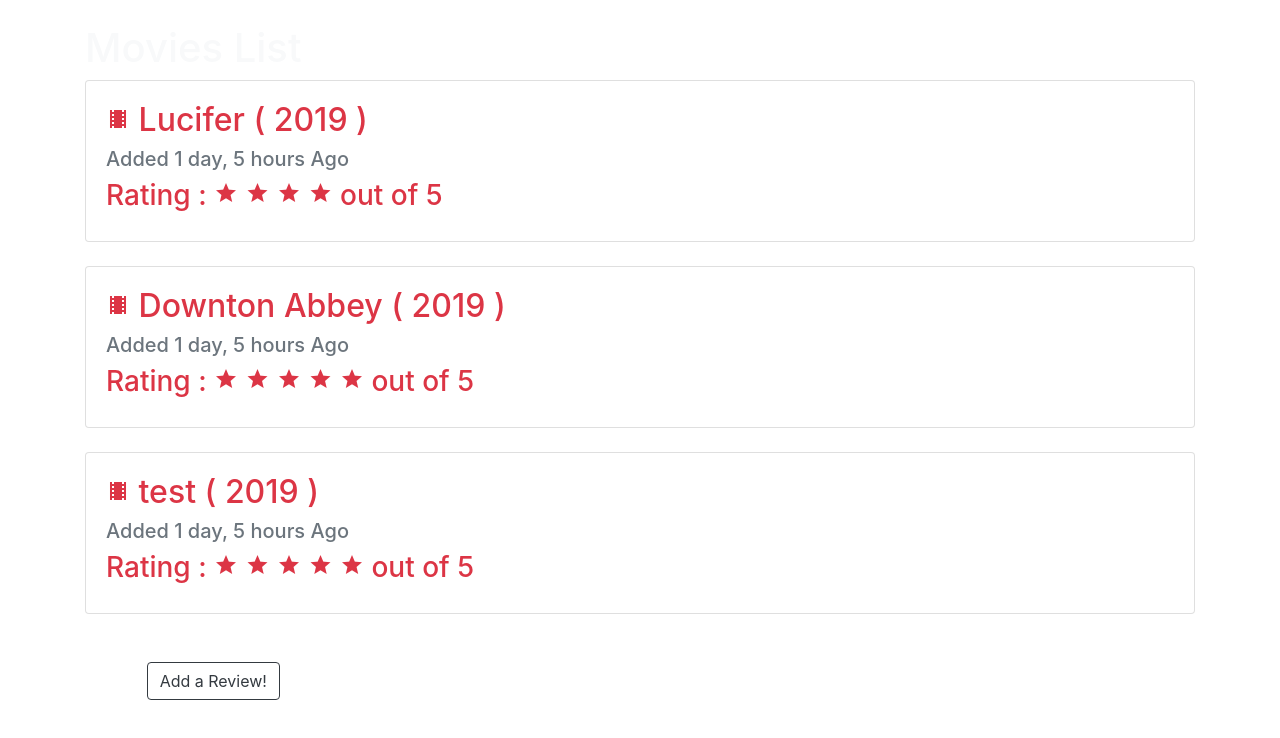
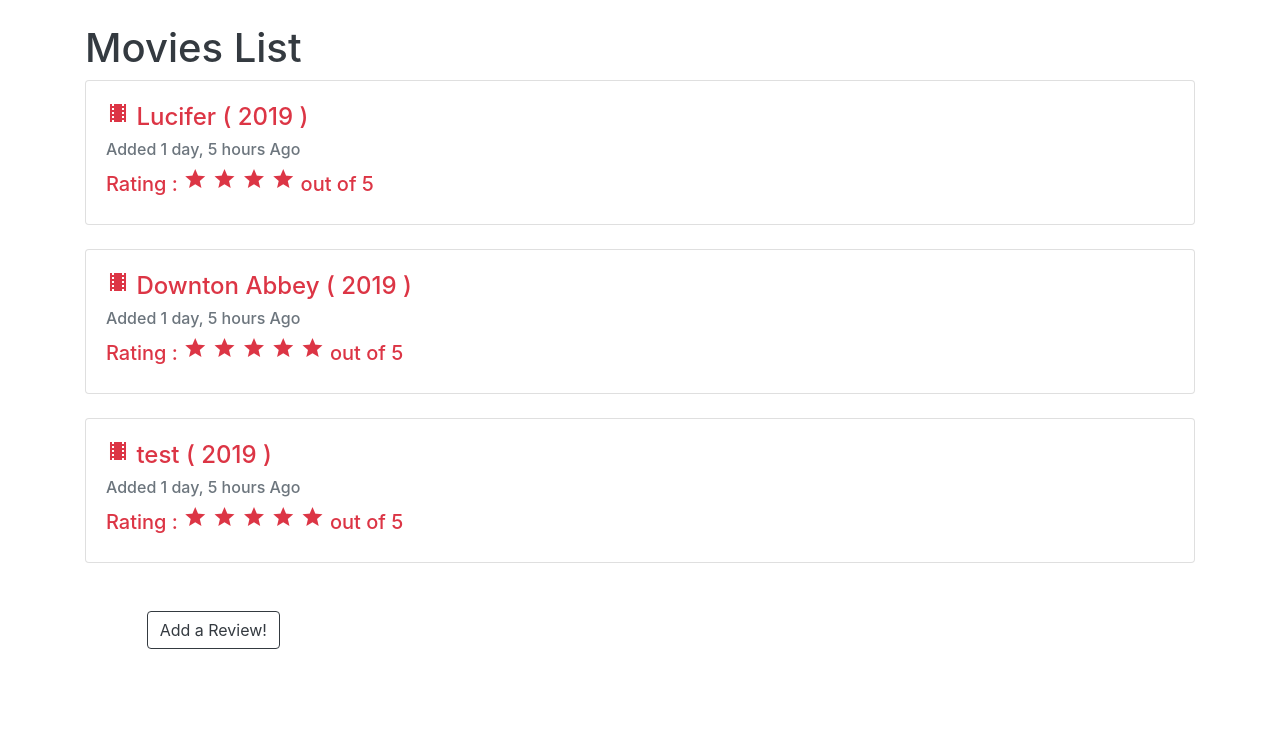
Before and after one commit to cmkishores/movie_review, a Django app: page /reviews/ in a window 1280 px wide. Shown: the part 62-800 px from the top of the page. Run offline with Django 3.2, Linux system fonts and the light colour scheme; a user stored in the database is signed in; data comes from the database, SQL or seed files in the repository; some libraries are stand-ins or nearby versions.

Commit message:
Change in UI of index and review page

```diff
--- a/templates/home.html
+++ b/templates/home.html
@@ -8,7 +8,7 @@
 
 
 {% block body %}
-<h1 class="text-light">Movies List</h1>
+<h1 class="text-dark">Movies List</h1>
 
     <ul class="list-inline" >
 
@@ -18,9 +18,9 @@
                 <div class="card" style="box-sizing:400px" >
                 <div class="card-body">
                   <li class="list-inline-item">
-                    <h2 > <i class="material-icons">theaters</i> {{ element.movie_name }} ( {{ element.release_year }} ) </h2>
-                    <h5 class="text-muted" > Added {{ element.created_at|timesince }} Ago</h5>
-                    <h3> Rating : {% for element in element.rating %} <i class="material-icons">star</i> {% endfor %} out of 5</h3>
+                    <h4 > <i class="material-icons">theaters</i> {{ element.movie_name }} ( {{ element.release_year }} ) </h4>
+                    <h6 class="text-muted" > Added {{ element.created_at|timesince }} Ago</h6>
+                    <h5> Rating : {% for element in element.rating %} <i class="material-icons">star</i> {% endfor %} out of 5</h5>
                   </li>
                 </div>
                 </div>
@@ -31,7 +31,7 @@
   </div>
         {% if request.user.is_authenticated %}
         <div class="col-md-4 mt-5 text-center">
-          <a class = "btn btn-outline-dark " href="{% url 'addreview' %}">Add a Review!</a>
+          <a class = "btn btn-outline-dark md-4" href="{% url 'addreview' %}">Add a Review!</a>
           {% endif %}
         </div>
 
--- a/templates/index.html
+++ b/templates/index.html
@@ -13,7 +13,7 @@
 
  		 <a href="{% url 'home' %}" class="btn btn-outline-success btn-lg btn-block mt-5" role="button">Movie Reviews</a>
 
- 		 <a class="btn btn-danger font-weight-bold col-ml-5 mr-5 md-4 mt-5" href="{% url 'logout' %}"> Log out </a>
+ 		 <a class="btn btn-danger font-weight-bold ml-5 mr-5 md-4 mt-5" href="{% url 'logout' %}"> Log out </a>
 
  		 <a class="btn btn-outline-danger font-weight-bold col-ml-5 md-4 mt-5" href="{% url 'password_reset' %}" >Reset Password</a>
  		 <a class="btn btn-outline-danger font-weight-bold col-ml-5 md-4 mt-5"href="{% url 'password_change' %}" >Change Password</a>
```
